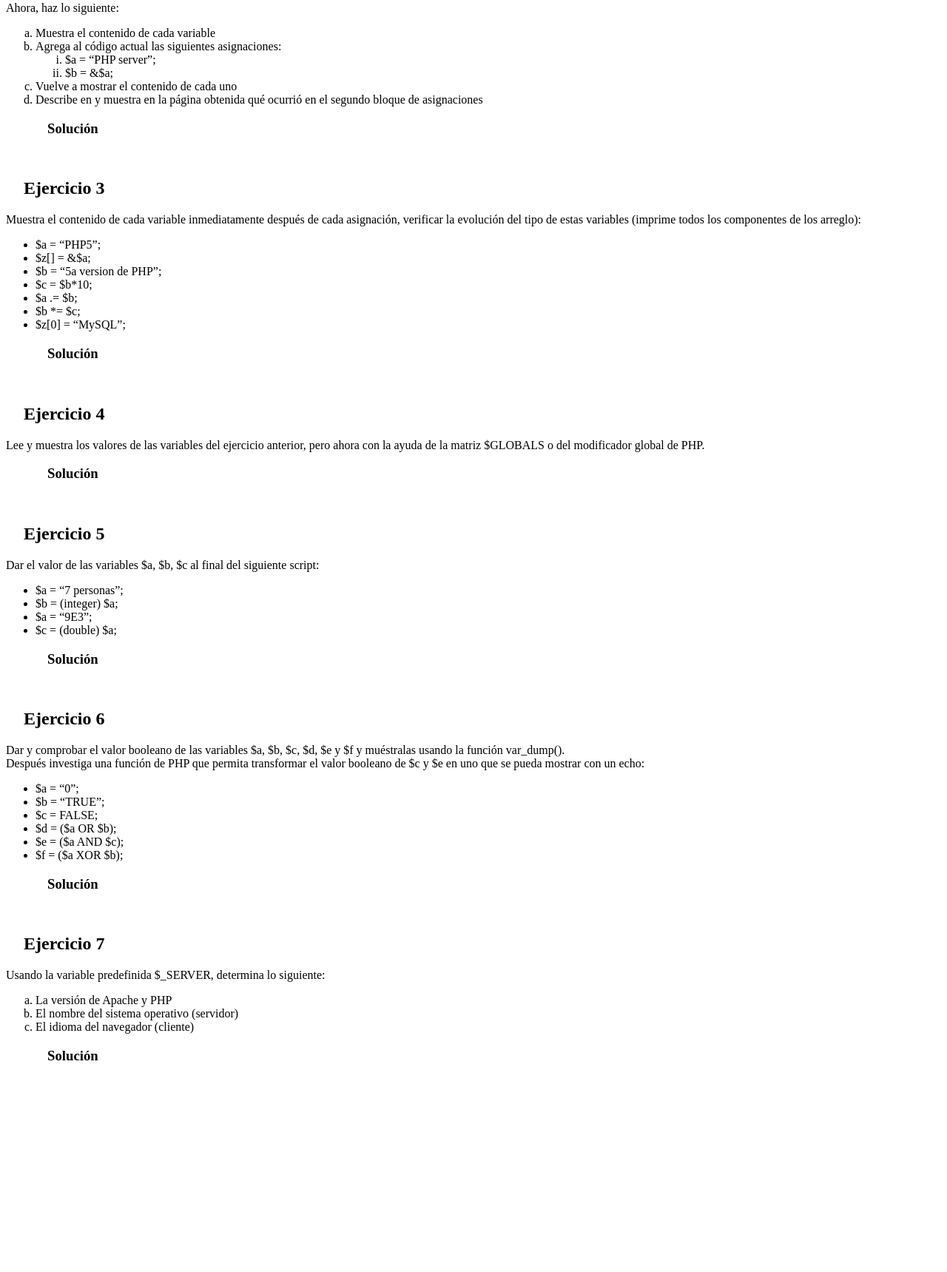
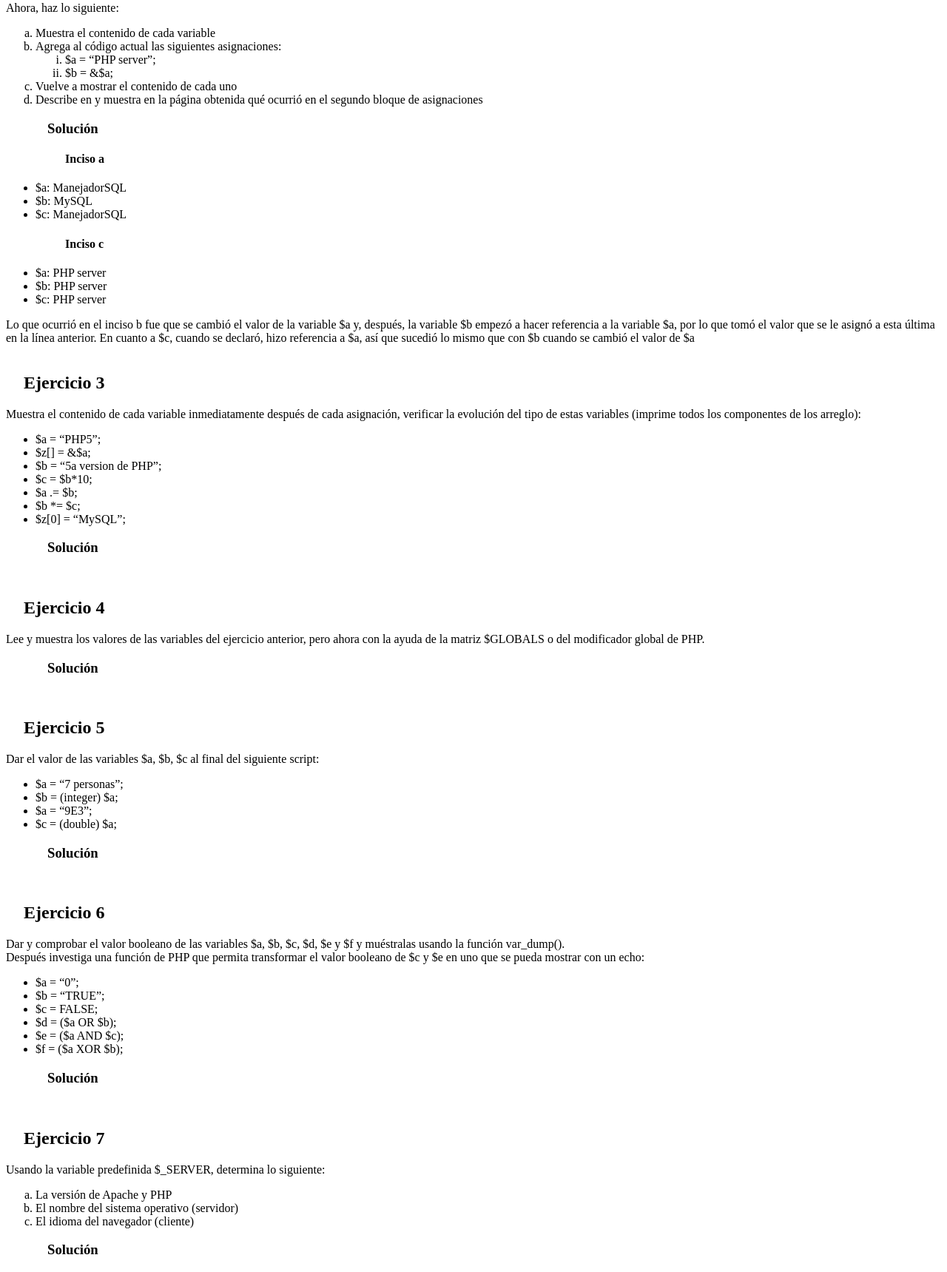
Before and after one commit to ivan-psz/tecweb, a PHP site: page / in a window 1280 px wide. Shown: the part 711-2430 px from the top of the page at 74% size. Before the commit the page ends 2144 px from the top, so only its background shows below. Run offline with PHP 8.4, Linux system fonts and the light colour scheme.

Commit message:
Commit del ejercicio 2 de la practica 4

```diff
--- a/practicas/p04/index.php
+++ b/practicas/p04/index.php
@@ -76,11 +76,6 @@
         echo "</table>";
     ?>
 
-
-
-
-
-
     <br>
     <h2>&emsp;Ejercicio 2</h2>
     <p>Proporciona los valores de $a, $b y $c como sigue: <br></p>
@@ -102,7 +97,31 @@
         <li>Describe en y muestra en la página obtenida qué ocurrió en el segundo bloque de asignaciones</li>
     </ol>
     <h3>&emsp;&emsp;&emsp;Solución</h3>
+    <?php
+        $a="ManejadorSQL";
+        $b='MySQL';
+        $c=&$a;
 
+        echo "<h4>&emsp;&emsp;&emsp;&emsp;&emsp;Inciso a</h4>";
+        echo "<ul>";
+            echo '<li>'.'$a: '.$a.'</li>';
+            echo '<li>'.'$b: '.$b.'</li>';
+            echo '<li>'.'$c: '.$c.'</li>';
+        echo "</ul>";
+        //echo "<h4>&emsp;&emsp;&emsp;&emsp;&emsp;Inciso b</h4>";
+        $a = "PHP server";
+        $b = &$a;
+        echo "<h4>&emsp;&emsp;&emsp;&emsp;&emsp;Inciso c</h4>";
+        echo "<ul>";
+            echo '<li>'.'$a: '.$a.'</li>';
+            echo '<li>'.'$b: '.$b.'</li>';
+            echo '<li>'.'$c: '.$c.'</li>';
+        echo "</ul>";
+        echo 'Lo que ocurrió en el inciso b fue que se cambió el valor de la variable $a y, después, la variable $b empezó a hacer
+                referencia a la variable $a, por lo que tomó el valor que se le asignó a esta última en la línea anterior. En
+                cuanto a $c, cuando se declaró, hizo referencia a $a, así que sucedió lo mismo que con $b cuando se cambió el
+                valor de $a'.'<br>';
+    ?>
 
 
 
```
